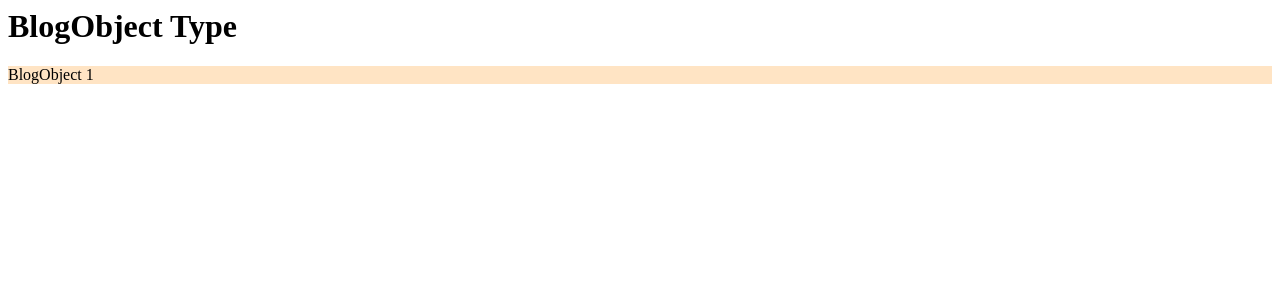
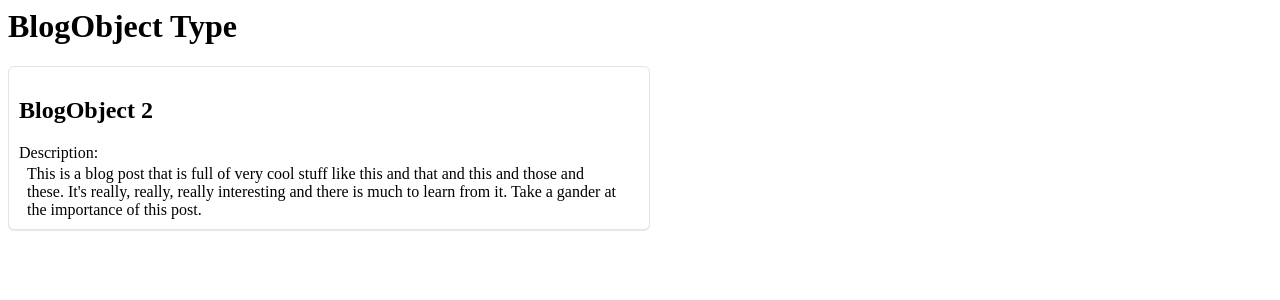
Before and after one commit to ABParris/ABPdotCOM, a Flask app: page /blog in a window 1280 px wide. Shown: the top 300 px of the page. Run offline with Flask 2, Linux system fonts and the light colour scheme.

Commit message:
changed blog item css

```diff
--- a/templates/blogDisplay.html
+++ b/templates/blogDisplay.html
@@ -2,14 +2,33 @@
     <h1>BlogObject Type</h1>
     <body>
         <div class="blogItem">
-            BlogObject 1
-        </div>
+            <div style="padding: 10px;">
+                <h2>BlogObject 2</h2>
+                <div>Description:</div>
+                <div class="description">
+                    This is a blog post that is full of very cool stuff like this and that and this and those and these.
+                    It's really, really, really interesting and there is much to learn from it. Take a gander at the importance
+                    of this post.
+                </div>
+            </div>
+
+            </div>
     </body>
 </html>
 
 <style>
     .blogItem{
-        background-color: bisque;
+        background-color: #fff;
         width: auto;
+        margin-top: 3px;
+        box-shadow: 0px 1px 1px rgba(27,31,35,0.1);
+        border-radius: 6px;
+        border: 1px solid #e1e4e8;
+        width: 50vw;
+    }
+    .description{
+        margin-left: 1ch;
+        padding-top: 3px;
+        width: 95%;
     }
 </style>
```
